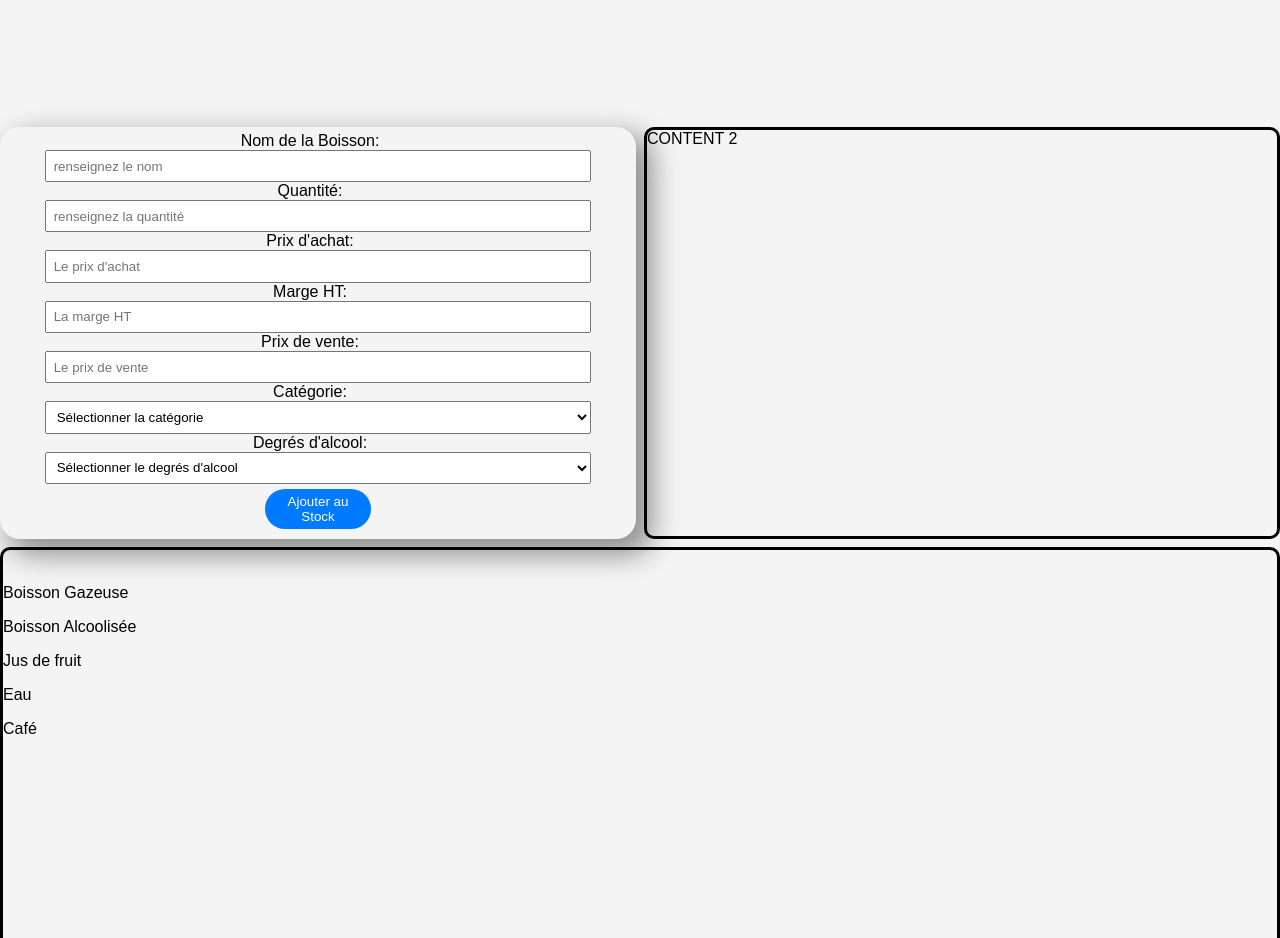
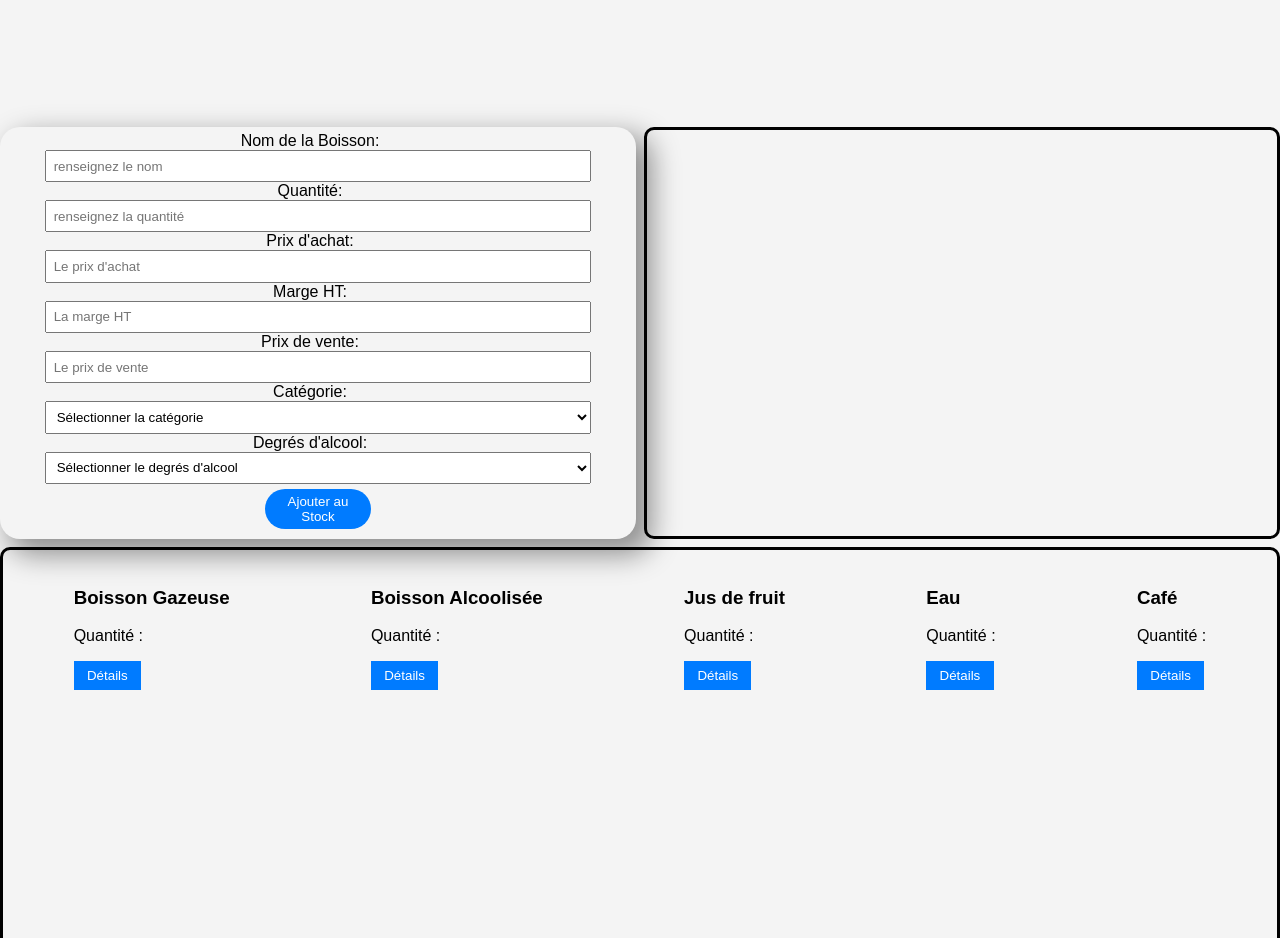
Before and after one commit to MarianneM06/Cappuccino, a plain HTML site: page index.html in a window 1280 px wide. Shown: the part 700-1638 px from the top of the page. Drawn offline with Linux system fonts and the light colour scheme.

Commit message:
modiv nav

```diff
--- a/index.html
+++ b/index.html
@@ -58,37 +58,56 @@
 
                 <label class="label" for="category">Degrés d'alcool:</label>
                 <select class="input" id="alcoholLevels" name="alcohoLevels">
-                    <option value="Alcool">Sélectionner le degrés d'alcool</option>
-                    <option value="Alcool">Faible teneur : entre 0.5 et 1.2%</option>
-                    <option value="Alcool">Léger : entre 2 et 4%</option>
-                    <option value="Alcool">Standard : entre 4 et 6%</option>
-                    <option value="Alcool">Fort : entre 7 et 10%</option>
-                    <option value="Alcool">Trés fort : supérieur à 10%</option>
-                    <option value="Alcool">Spirituex : supérieur à 40%</option>
+                    <option>Sélectionner le degrés d'alcool</option>
+                    <option>Faible teneur : entre 0.5 et 1.2%</option>
+                    <option>Léger : entre 2 et 4%</option>
+                    <option>Standard : entre 4 et 6%</option>
+                    <option>Fort : entre 7 et 10%</option>
+                    <option>Trés fort : supérieur à 10%</option>
+                    <option>Spirituex : supérieur à 40%</option>
                 </select>
 
                 <button class="submitButton" type="submit">Ajouter au Stock</button>
 
 
             </form>
-            <div class="content2">CONTENT 2</div>
+            <div class="content2">
+               <p>
+
+               </p>
+
+            </div>
             <nav>
-                <section>
-                    <div>
+                <section class="productContent">
+                    <div class="product">
                         <img src="" alt="">
-                        <p>Boisson Gazeuse</p>
+                        <h1>Boisson Gazeuse</h1>
+                        <p>Quantité : </p>
+                        <button class="detailsButton">Détails</button>
                     </div>
-                    <div>
-                        <p>Boisson Alcoolisée</p>
+                    <div class="product">
+                        <img src="" alt="">
+                        <h1>Boisson Alcoolisée</h1>
+                        <p>Quantité : </p>
+                        <button class="detailsButton">Détails</button>
                     </div>
-                    <div>
-                        <p>Jus de fruit</p>
+                    <div class="product">
+                        <img src="" alt="">
+                        <h1>Jus de fruit</h1>
+                        <p>Quantité : </p>
+                        <button class="detailsButton">Détails</button>
                     </div>
-                    <div>
-                        <p>Eau</p>
+                    <div class="product">
+                        <img src="" alt="">
+                        <h1>Eau</h1>
+                        <p>Quantité : </p>
+                        <button class="detailsButton">Détails</button>
                     </div>
-                    <div>
-                        <p>Café</p>
+                    <div class="product">
+                        <img src="" alt="">
+                        <h1>Café</h1>
+                        <p>Quantité : </p>
+                        <button class="detailsButton">Détails</button>
                     </div>
                 </section>
             </nav>
--- a/index.js
+++ b/index.js
@@ -6,7 +6,10 @@ let sellingPrice = document.getElementById("sellingPrice");
 let category = document.getElementById("category");
 let alcoholLevels = document.getElementById("alcoholLevels");
 
-let listproducts = [];
+let submitButton = document.querySelector(".submitButton");
+let detailsButton = document.querySelector("detailsButton");
+
+let listproducts;
 
 
 let listSaved = JSON.parse(localStorage.getItem("listProduits"));
--- a/style.css
+++ b/style.css
@@ -185,6 +185,12 @@ nav {
     border: solid black 3px;
     grid-area: nav;
     border-radius: 10px;
+
+}
+
+.productContent {
+    display: flex;
+    justify-content: space-around;
 }
 
 footer {
```
